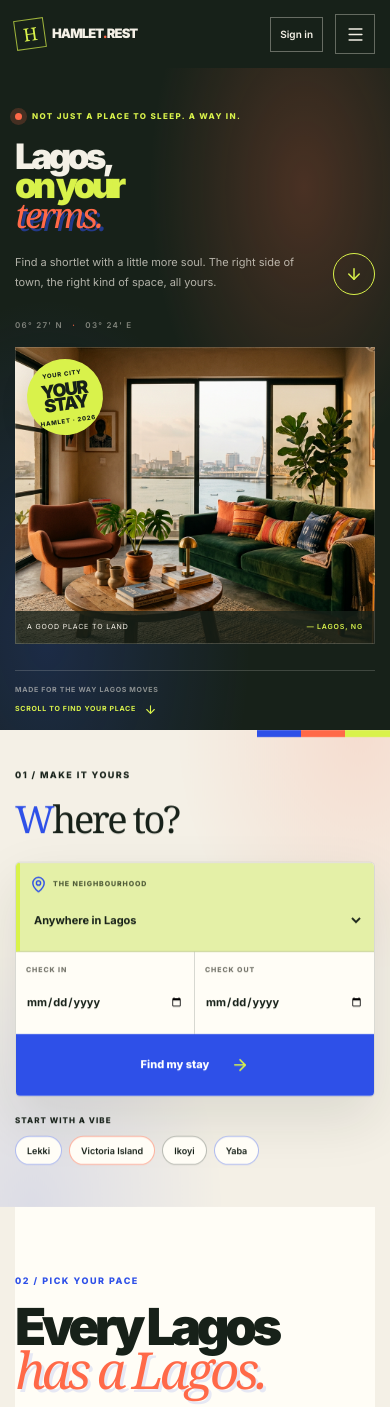
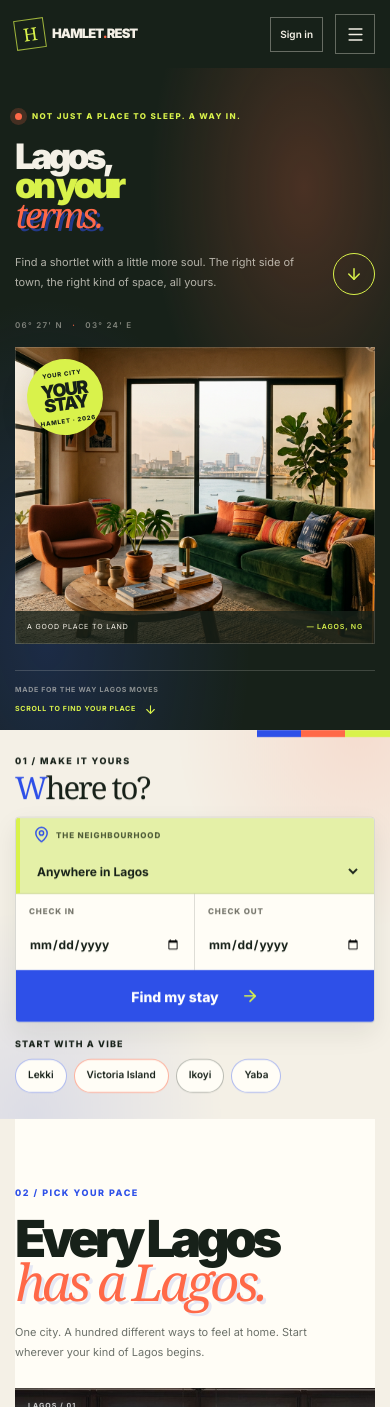
Before and after one commit to 4Buckscodes/hamletshortlets, a Next.js app: page / in a window 390 px wide. Shown: the top 1407 px of the page. Built offline with nearby package versions, Linux system fonts and the light colour scheme; a web font is replaced by a local one.

Commit message:
Compact mobile stay search section and booking controls

```diff
--- a/app/globals.css
+++ b/app/globals.css
@@ -984,3 +984,96 @@ main:not(.home-page) summary::marker { color:var(--hamlet-coral); }
 @media (prefers-reduced-motion:reduce) {
   main:not(.home-page) :where(a,button,article) { transition:none !important; }
 }
+
+
+/* Mobile search section: compact booking controls, not a full-screen panel. */
+@media (max-width:700px) {
+  .home-search {
+    padding:24px 0 26px !important;
+  }
+  .home-search-heading {
+    margin:0 0 14px !important;
+    gap:4px !important;
+  }
+  .home-search-heading h2 {
+    margin:0 !important;
+    font-size:clamp(30px,8vw,40px) !important;
+    line-height:1.02 !important;
+  }
+  .home-search-form {
+    display:grid !important;
+    grid-template-columns:minmax(0,1fr) minmax(0,1fr) !important;
+    gap:0 !important;
+    border-radius:4px;
+    box-shadow:0 10px 26px rgba(23,33,25,.08);
+  }
+  .home-search-field,
+  .home-search-field.home-destination {
+    box-sizing:border-box;
+    min-width:0;
+    min-height:0 !important;
+    height:76px !important;
+    padding:10px 13px !important;
+    align-content:center;
+  }
+  .home-search-field.home-destination {
+    grid-column:1 / -1;
+    height:76px !important;
+    border-left:4px solid var(--hamlet-citrus);
+    border-right:0 !important;
+    border-bottom:1px solid rgba(23,33,25,.12);
+  }
+  .home-search-field:nth-child(2) {
+    grid-column:1;
+    border-right:1px solid rgba(23,33,25,.14);
+    border-bottom:0;
+  }
+  .home-search-field:nth-child(3) {
+    grid-column:2;
+    border-top:0 !important;
+    border-right:0;
+    border-bottom:0;
+  }
+  .home-search-field > span {
+    margin-bottom:5px !important;
+    font-size:8px !important;
+    letter-spacing:.11em;
+  }
+  .home-search-field select,
+  .home-search-field input {
+    min-height:28px !important;
+    height:28px !important;
+    padding:0 !important;
+    font-size:12px !important;
+  }
+  .home-search-button {
+    grid-column:1 / -1;
+    min-height:52px !important;
+    height:52px;
+    padding:0 16px !important;
+    font-size:14px;
+  }
+  .home-area-quick {
+    margin-top:14px !important;
+    gap:7px !important;
+    flex-wrap:wrap;
+  }
+  .home-area-quick > span {
+    flex-basis:100%;
+    margin-bottom:1px;
+    font-size:9px;
+  }
+  .home-area-quick a {
+    min-height:34px;
+    padding:7px 12px !important;
+    font-size:10px !important;
+  }
+}
+@media (max-width:380px) {
+  .home-search { padding-block:20px 22px !important; }
+  .home-search-field,
+  .home-search-field.home-destination { padding-inline:10px !important; }
+  .home-search-field,.home-search-field.home-destination { height:70px !important; }
+  .home-search-button { height:48px; min-height:48px !important; }
+  .home-area-quick a { padding:6px 9px !important; }
+}
```
